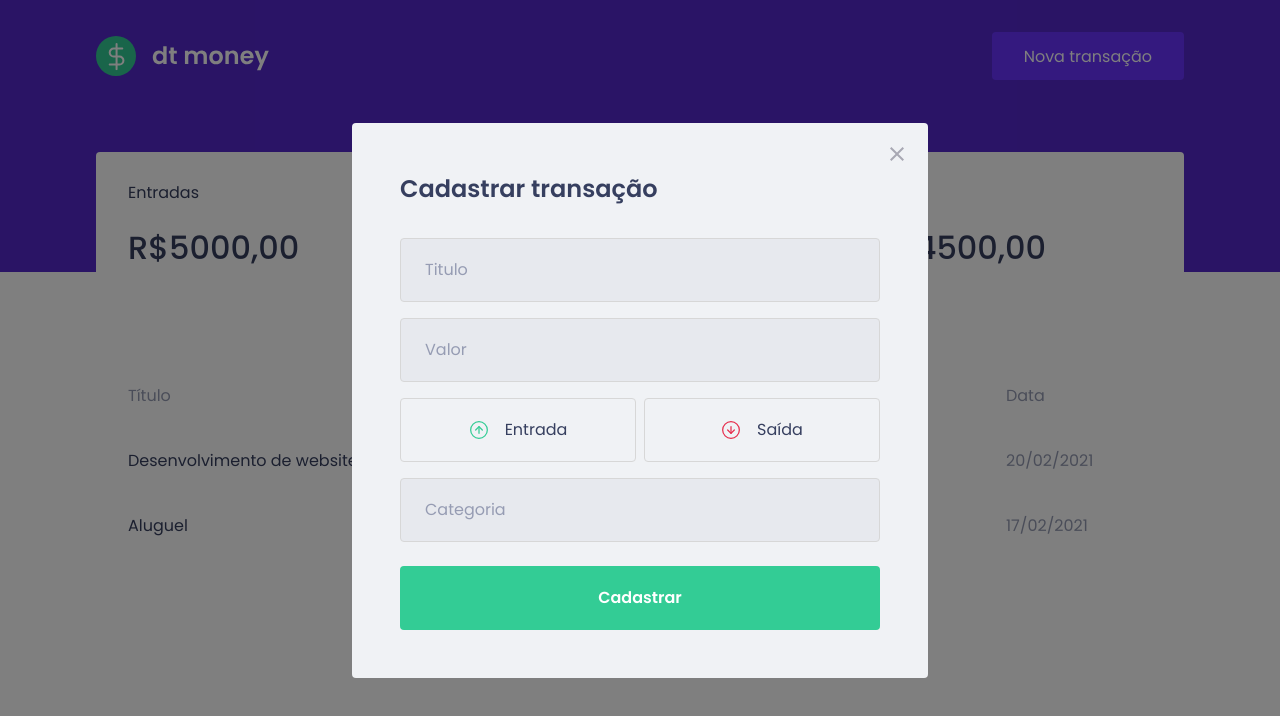
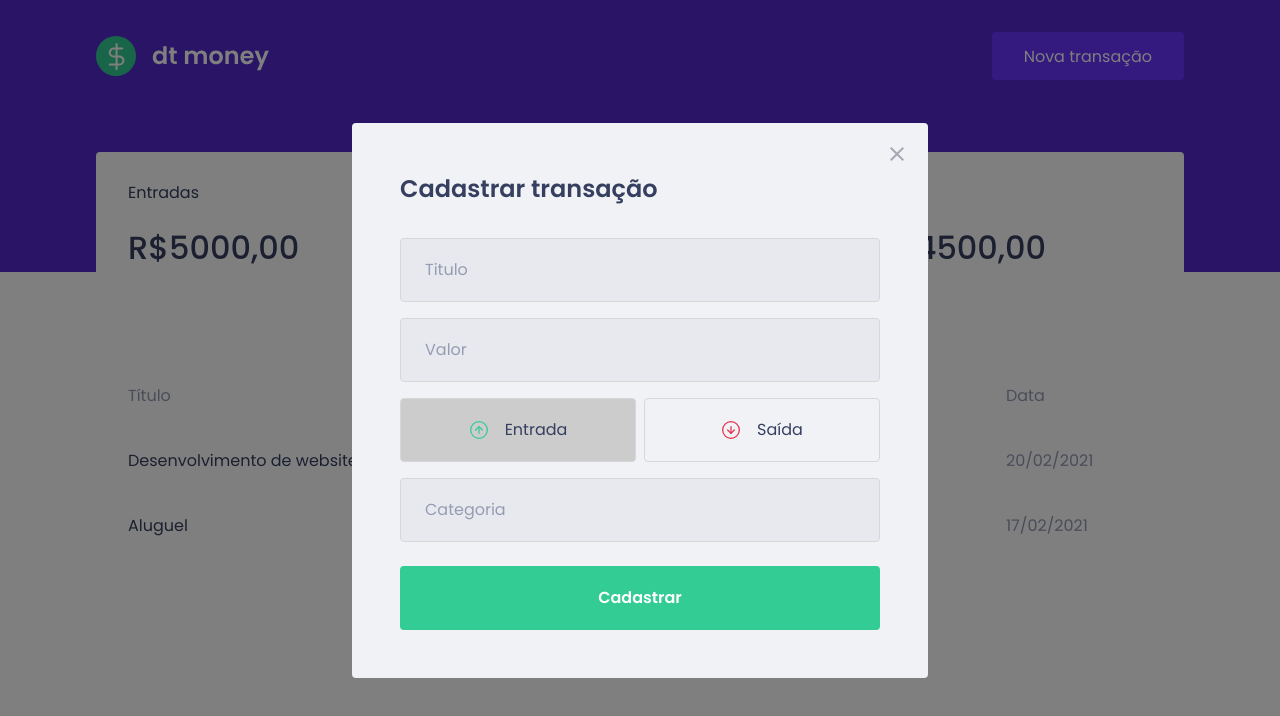
Before and after one commit to Calixoto/Chapter-Two, a React (Create React App) app: page / in a window 1280 px wide. Both pictures are taken after a click on the button "Nova transação". Shown: the top 716 px of the page. Built offline with nearby package versions, Linux system fonts and the light colour scheme; no server answers; what miragejs would draw is missing.

Commit message:
Propriedades no styled-components

```diff
--- a/src/components/NewTransactionModal/index.tsx
+++ b/src/components/NewTransactionModal/index.tsx
@@ -1,8 +1,9 @@
 import Modal from 'react-modal';
-import { Container, TransactionTypeContainer } from './styles';
+import { Container, TransactionTypeContainer, RadioBox } from './styles';
 import closeImg from '../../assets/close.svg';
 import incomeImg from '../../assets/income.svg';
 import outcomeImg from '../../assets/outcome.svg';
+import { useState } from 'react';
 
 interface NewTransactionModalProps {
     isOpen: boolean;
@@ -10,6 +11,8 @@
 }
 
 export function NewTransactionModal({ isOpen, onRequestClose }: NewTransactionModalProps) {
+    const [type, setType] = useState('deposit');
+
     return (
         <Modal
             isOpen={isOpen}
@@ -35,21 +38,23 @@
 
                 <TransactionTypeContainer>
 
-                    <button
+                    <RadioBox
                         type="button"
-
+                        onClick={() => { setType('deposit'); }}
+                        isActive={type === 'deposit'}
                     >
                         <img src={incomeImg} alt="Entrada" />
                         <span>Entrada</span>
-                    </button>
+                    </RadioBox>
 
-                    <button
+                    <RadioBox
                         type="button"
-
+                        onClick={() => { setType('withdraw'); }}
+                        isActive={type === 'withdraw'}
                     >
                         <img src={outcomeImg} alt="Saída" />
                         <span>Saída</span>
-                    </button>
+                    </RadioBox>
 
                 </TransactionTypeContainer>
 
--- a/src/components/NewTransactionModal/styles.ts
+++ b/src/components/NewTransactionModal/styles.ts
@@ -55,13 +55,18 @@
 display: grid;
 grid-template-columns: 1fr 1fr;
 gap: 0.5rem;
+`;
 
-button {
+interface RadioBoxProps {
+    isActive: boolean;
+}
+
+export const RadioBox = styled.button<RadioBoxProps>`
 height: 4rem;
 border: 1px solid #d7d7d7;
 border-radius: 0.25rem;
 
-    background: transparent;
+background: ${(props) => props.isActive ? '#ccc' : 'transparent'};
 
 display: flex;
 align-items: center;
@@ -84,6 +89,4 @@
     font-size: 1rem;
     color: var(--text-title);
 }
-}
-
 `;
```
Lines whose indentation alone changed are shown as unchanged.
